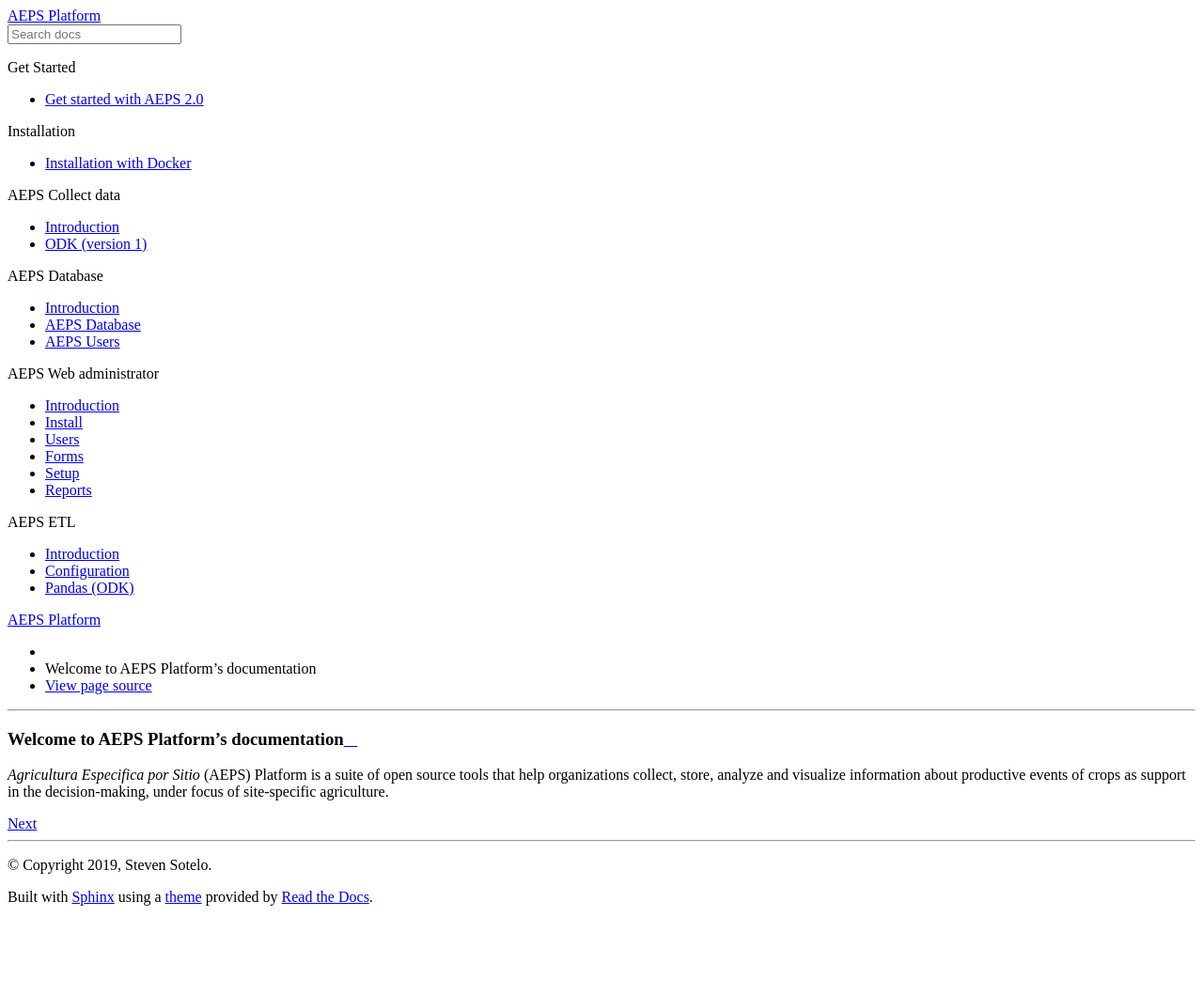
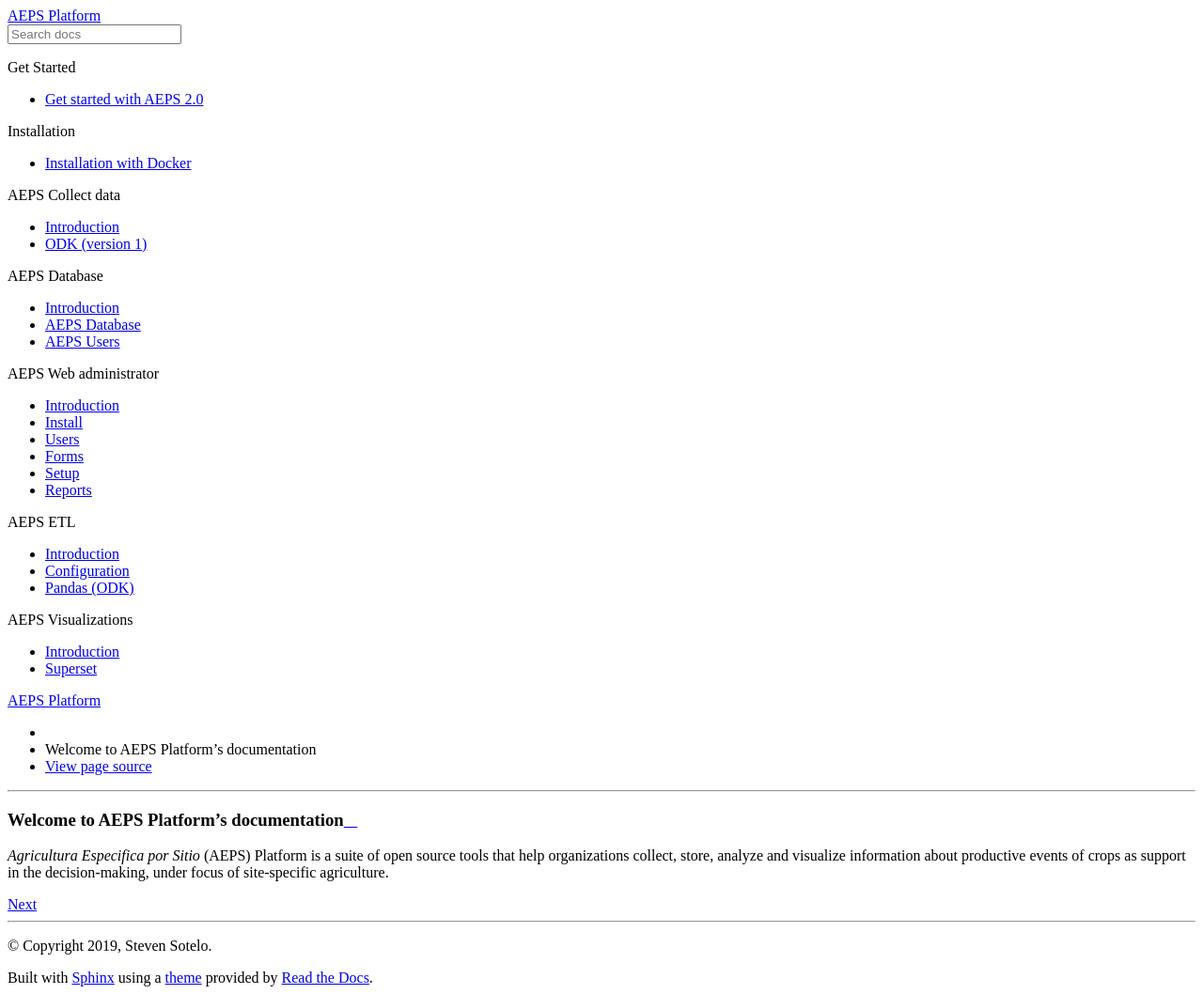
Before and after one commit to stevensotelo/aeps_platform_docs, a Sphinx documentation site: the page built from docs/source/index.rst, in a window 1280 px wide. Shown: the whole page at 94% size. Built offline with Sphinx 7.4.7 and the Read the Docs theme 2.0.0, drawn with Linux system fonts in a browser that asks for light colours; before the commit the page ends 972 px from its top, so only the background shows below that.

Commit message:
added visualization module

```diff
--- a/docs/source/get-started.rst
+++ b/docs/source/get-started.rst
@@ -8,6 +8,7 @@
 * `<https://github.com/CIAT-DAPA/aeps_platform_forms>`_: This repository has the surveys that have been created to collect data.
 * `<https://github.com/CIAT-DAPA/aeps_platform_etl>`_: This repository has the scripts to transform data from source and save records into the database.
 * `<https://github.com/CIAT-DAPA/aeps_platform_docker>`_: This repository has the docker files to create the images of all components.
+* `<https://github.com/CIAT-DAPA/aeps_platform_visualizations>`_: This repository has the dashboards in which users can see information.
 * `<https://github.com/CIAT-DAPA/aeps_platform_docs>`_: This repository has the documentation about all platform.
 
 How does it work?
--- a/docs/source/index.rst
+++ b/docs/source/index.rst
@@ -58,3 +58,11 @@
   etl
   etl-configuration
   etl-pandas-odk
+
+.. toctree::
+  :hidden:
+  :maxdepth: 2
+  :caption: AEPS Visualizations
+
+  visualizations
+  visualizations-superset
--- /dev/null
+++ b/docs/source/visualizations-superset.rst
@@ -0,0 +1,5 @@
+Superset
+========
+
+Superset is a web system which allows people create dashboards in order to visualize information.
+The official documentation is in the `Official web page <https://superset.apache.org/index.html>`_.
```
Also changed, not shown: docs/source/visualizations.rst (added, +11 -0 lines).
